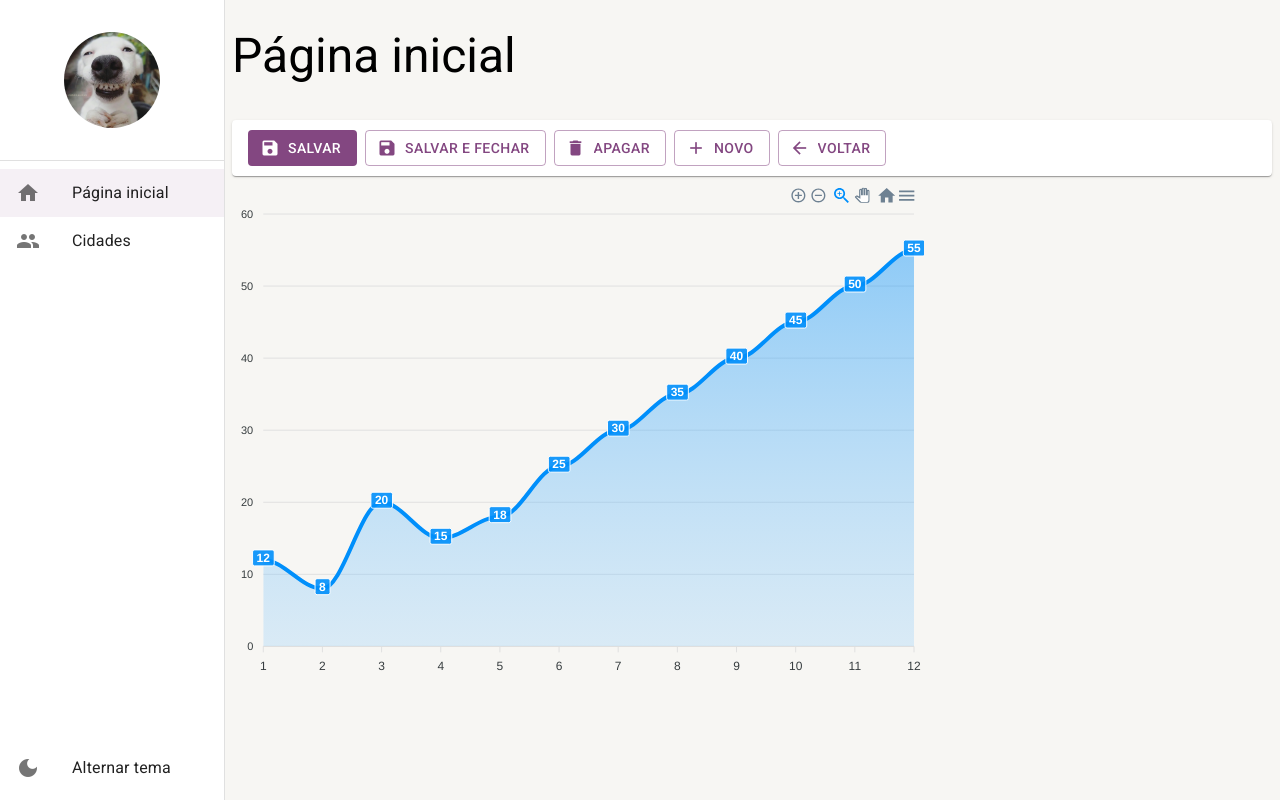
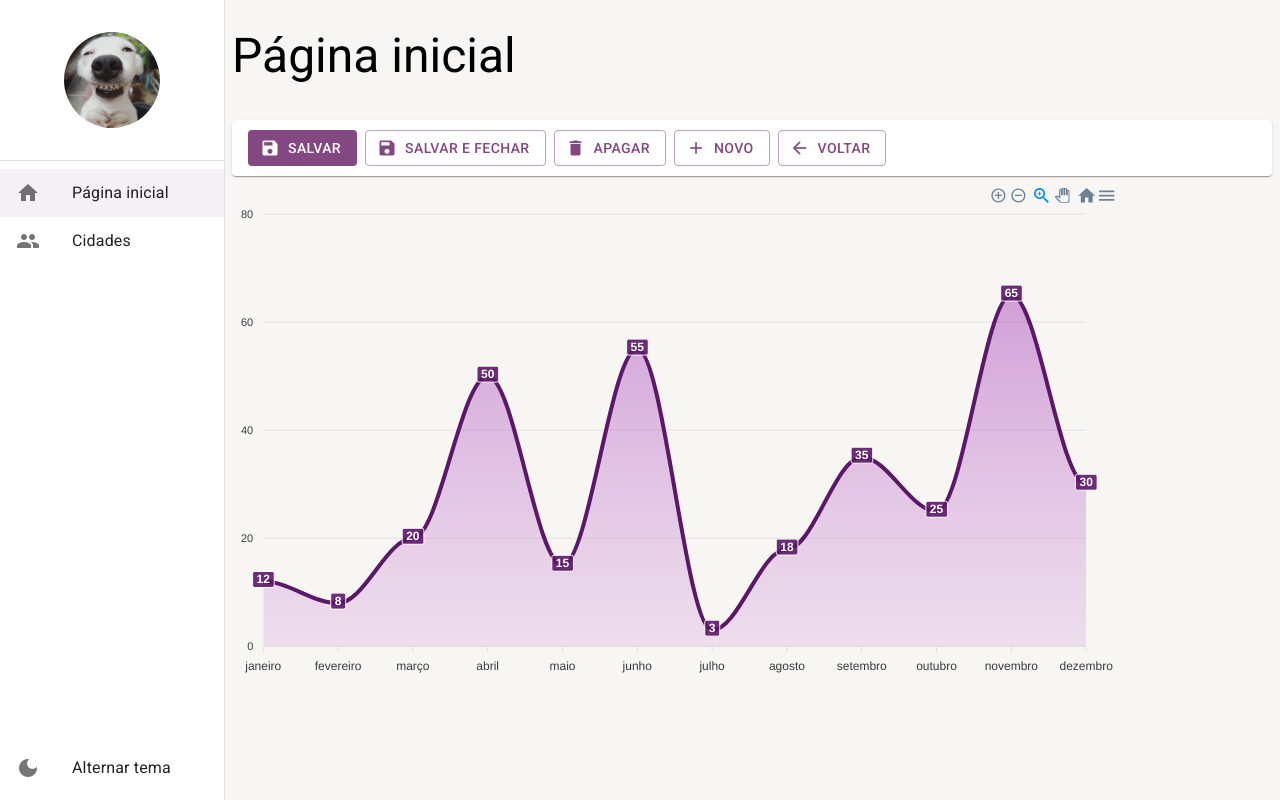
Before and after one commit to Emerson-lab/search-city-web-app, a React (Create React App) app: page /pagina-inicial in a window 1280 px wide. Built offline with nearby package versions, Linux system fonts and the light colour scheme; data requests are answered from the project's data file.

Commit message:
dynamic data grafics

```diff
--- a/mock/database.json
+++ b/mock/database.json
@@ -1,102 +1,108 @@
 {
   "pessoas": [
     {
+      "id": 1,
+      "email": "Homer@springfieldnuclear.com",
+      "cidadeId": 1,
+      "nomeCompleto": "Homer Simpson"
+    },
+    {
       "id": 2,
-      "email": "Lisa@music.com",
+      "email": "Marge@springfield.com",
       "cidadeId": 2,
-      "nomeCompleto": "Lisa Simpson"
+      "nomeCompleto": "Marge Simpson"
     },
     {
       "id": 3,
-      "email": "Lisa@music.com",
+      "email": "Bart@springfieldelementary.com",
       "cidadeId": 3,
-      "nomeCompleto": "Lisa Simpson"
+      "nomeCompleto": "Bart Simpson"
     },
     {
       "id": 4,
-      "email": "Lisa@music.com",
+      "email": "Lisa@springfieldelementary.com",
       "cidadeId": 4,
       "nomeCompleto": "Lisa Simpson"
     },
     {
       "id": 5,
-      "email": "Lisa@music.com",
+      "email": "Maggie@springfield.com",
       "cidadeId": 5,
-      "nomeCompleto": "Lisa Simpson"
+      "nomeCompleto": "Maggie Simpson"
     },
     {
       "id": 6,
-      "email": "Lisa@music.com",
+      "email": "Abe@springfieldretirementcastle.com",
       "cidadeId": 6,
-      "nomeCompleto": "Lisa Simpson"
+      "nomeCompleto": "Abraham Simpson"
     },
     {
       "id": 7,
-      "email": "Lisa@music.com",
+      "email": "Moe@moesbar.com",
       "cidadeId": 7,
-      "nomeCompleto": "Lisa Simpson"
+      "nomeCompleto": "Moe Szyslak"
     },
     {
       "id": 8,
-      "email": "Lisa@music.com",
+      "email": "Ned@evergreenterrace.com",
       "cidadeId": 8,
-      "nomeCompleto": "Lisa Simpson"
+      "nomeCompleto": "Ned Flanders"
     },
     {
       "id": 9,
-      "email": "Lisa@music.com",
+      "email": "Barney@moesbar.com",
       "cidadeId": 9,
-      "nomeCompleto": "Lisa Simpson"
+      "nomeCompleto": "Barney Gumble"
     },
     {
       "id": 10,
-      "email": "Lisa@music.com",
+      "email": "Milhouse@springfieldelementary.com",
       "cidadeId": 10,
-      "nomeCompleto": "Lisa Simpson"
+      "nomeCompleto": "Milhouse Van Houten"
     },
     {
       "id": 11,
-      "email": "Lisa@music.com",
+      "email": "Ralph@springfieldelementary.com",
       "cidadeId": 11,
-      "nomeCompleto": "Lisa Simpson"
+      "nomeCompleto": "Ralph Wiggum"
     },
     {
       "id": 12,
-      "email": "Lisa@music.com",
+      "email": "Apu@quik-e-mart.com",
       "cidadeId": 12,
-      "nomeCompleto": "Lisa Simpson"
+      "nomeCompleto": "Apu Nahasapeemapetilon"
     },
     {
       "id": 13,
-      "email": "Lisa@music.com",
+      "email": "Chief@springfieldpolice.com",
       "cidadeId": 13,
-      "nomeCompleto": "Lisa Simpson"
+      "nomeCompleto": "Chief Wiggum"
     },
     {
       "id": 14,
-      "email": "Lisa@music.com",
+      "email": "Marge@springfield.com",
       "cidadeId": 14,
-      "nomeCompleto": "Lisa Simpson"
+      "nomeCompleto": "Marge Simpson"
     },
     {
       "id": 15,
-      "email": "Lisa@music.com",
+      "email": "Bart@springfieldelementary.com",
       "cidadeId": 15,
-      "nomeCompleto": "Lisa Simpson"
+      "nomeCompleto": "Bart Simpson"
     }
   ],
   "visitas": [
-    { "id": 1, "dataDaVista": "29-08-1992", "nrvisitas": 12 },
-    { "id": 2, "dataDaVista": "01-01-2000", "nrvisitas": 8 },
-    { "id": 3, "dataDaVista": "15-07-2005", "nrvisitas": 20 },
-    { "id": 4, "dataDaVista": "01-01-2010", "nrvisitas": 15 },
-    { "id": 5, "dataDaVista": "01-01-2015", "nrvisitas": 18 },
-    { "id": 6, "dataDaVista": "01-01-2020", "nrvisitas": 25 },
-    { "id": 7, "dataDaVista": "01-01-2021", "nrvisitas": 30 },
-    { "id": 8, "dataDaVista": "01-02-2021", "nrvisitas": 35 },
-    { "id": 9, "dataDaVista": "01-03-2021", "nrvisitas": 40 },
-    { "id": 10, "dataDaVista": "01-04-2021", "nrvisitas": 45 },
-    { "id": 11, "dataDaVista": "01-05-2021", "nrvisitas": 50 },
-    { "id": 12, "dataDaVista": "01-06-2021", "nrvisitas": 55 }
+    { "x": "janeiro", "y": 12 },
+    { "x": "fevereiro", "y": 8 },
+    { "x": "março", "y": 20 },
+    { "x": "abril", "y": 50 },
+    { "x": "maio", "y": 15 },
+    { "x": "junho", "y": 55 },
+    { "x": "julho", "y": 3 },
+    { "x": "agosto", "y": 18 },
+    { "x": "setembro", "y": 35 },
+    { "x": "outubro", "y": 25 },
+    { "x": "novembro", "y": 65 },
+    { "x": "dezembro", "y": 30 }
   ]
 }
--- a/src/pages/dashboard/Dashboard.tsx
+++ b/src/pages/dashboard/Dashboard.tsx
@@ -1,53 +1,50 @@
 import { useEffect, useState } from "react";
-import Chart from 'react-apexcharts';
+import ApexChart from 'react-apexcharts';
 import { FerramentaDeDetalhe } from "../../shared/components";
 import { LayoutBaseDePagina } from "../../shared/layouts";
-import { VisitasServices } from "../../shared/services/api/visitas/VisitasServices";
+import { IVisita, VisitasServices } from "../../shared/services/api/visitas/VisitasServices";
 
 export const Dashboard = () => {
-
-  const [nomeDoMesDaVisita, setNomeDoMesDaVisita] = useState<any>([]);
-  const [numeroDeVisitas, setNumeroDeVisitas] = useState<number[]>([]);
-
-  const arrayDomes = nomeDoMesDaVisita
-  const arrayDoNrVisitas = numeroDeVisitas
+  const [data, setData] = useState<IVisita[]>([]);
 
   useEffect(() => {
-
-    const mesDaVisita: string[] = []
-    const numeroDeVisitas: number[] = []
-
     VisitasServices.getAllVisitas()
       .then((result) => {
         if (result instanceof Error) {
           alert(result.message);
         } else {
-          console.log('[result]', result);
+          // console.log('[result-data]', data);
 
-
-          for (let i = 0; i < result.data.length; i++) {
-
-            mesDaVisita.push(result?.data[i].dataDaVista);
-            numeroDeVisitas.push(result?.data[i].nrvisitas);
-
-          }
-          setNumeroDeVisitas(numeroDeVisitas);
-          setNomeDoMesDaVisita(mesDaVisita);
+          setData(result.data);
         }
       })
   }, []);
 
-  const OpitionsChartLine = {
+  const options = {
+    xaxis: {
+      categories: data.map(item => (item.x))
+    },
+    colors: ['#5c1868'],
 
+    fill: {
+      colors: ['#9C27B0'],
+      type: 'gradient'
+    },
+
+    yaxis: {
+      tooltip: {
+        enabled: true,
+      }
+    }
   }
 
-  const SeriesChsrtLine = [{
+  const series = [{
     name: "visitas",
-    data: arrayDoNrVisitas
+    data: data.map((item) => (item.y))
   }]
 
-  console.log('[arrayDomes]', arrayDomes);
-  console.log('[arrayDoNrVisitas]', arrayDoNrVisitas);
+  // console.log('[arrayDomes]', arrayDomes);
+  // console.log('[arrayDoNrVisitas]', arrayDoNrVisitas);
 
   return (
     <LayoutBaseDePagina
@@ -59,14 +56,14 @@ export const Dashboard = () => {
         />
       }
     >
-      <Chart
+      <ApexChart
+        options={options}
+        series={series}
         type="area"
-        width={700}
+        width={900}
         height={500}
-        series={SeriesChsrtLine}
-        options={OpitionsChartLine}
 
-      ></Chart>
+      ></ApexChart>
 
     </LayoutBaseDePagina>
 
--- a/src/shared/services/api/visitas/VisitasServices.ts
+++ b/src/shared/services/api/visitas/VisitasServices.ts
@@ -1,9 +1,9 @@
 import { Api } from "../axios-config";
 
 export interface IVisita {
-  id: number;
-  dataDaVista: string;
-  nrvisitas: number;
+
+  x: string;
+  y: number;
 }
 
 type TVisitas = {
```
